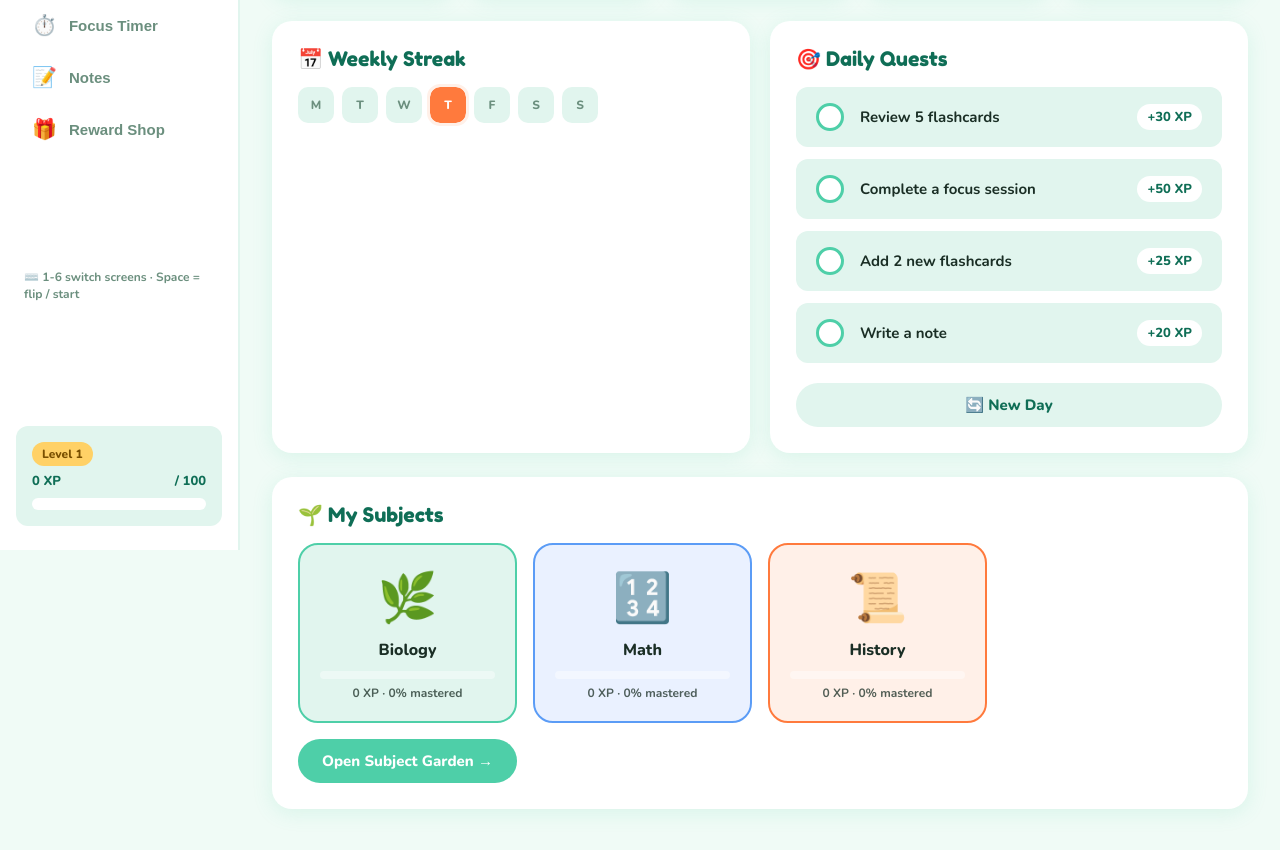
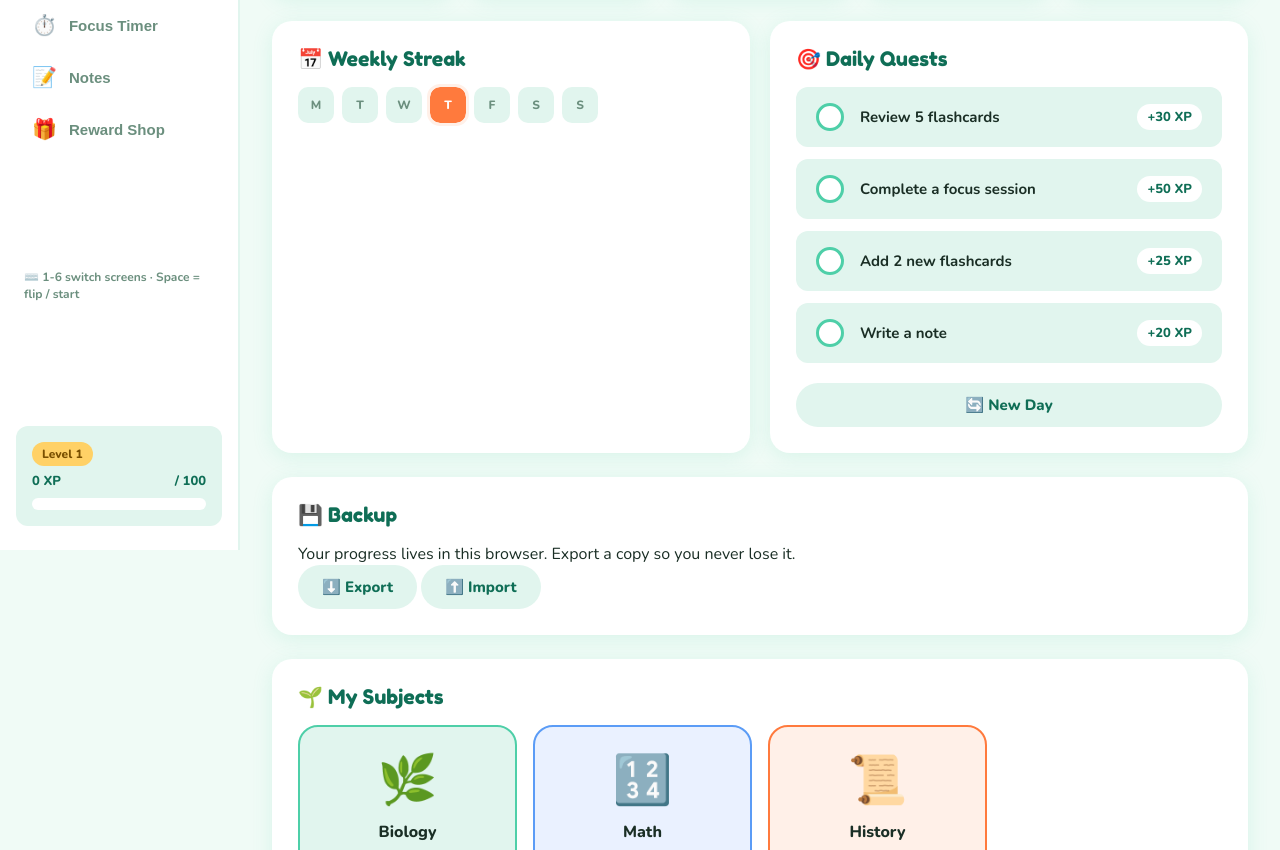
Before and after one commit to iris18102006/studyopia, a website: page index.html in a window 1280 px wide. Shown: the part 250-1100 px from the top of the page. Drawn offline with nearby package versions, Linux system fonts and the light colour scheme.

Commit message:
feat: add backup card to the dashboard

```diff
--- a/index.html
+++ b/index.html
@@ -73,6 +73,16 @@
         <div class="section-title">🎯 Daily Quests</div>
         <div id="questList"></div>
         <button class="btn btn-secondary" style="width:100%;margin-top:8px" onclick="resetQuests()">🔄 New Day</button>
+      </div>
+    </div>
+
+    <div class="card" style="margin-bottom:24px">
+      <div class="section-title">💾 Backup</div>
+      <p class="backup-text">Your progress lives in this browser. Export a copy so you never lose it.</p>
+      <div class="backup-actions">
+        <button class="btn btn-secondary" onclick="exportData()">⬇️ Export</button>
+        <button class="btn btn-secondary" onclick="document.getElementById('importFile').click()">⬆️ Import</button>
+        <input type="file" id="importFile" accept="application/json" hidden>
       </div>
     </div>
 
```
